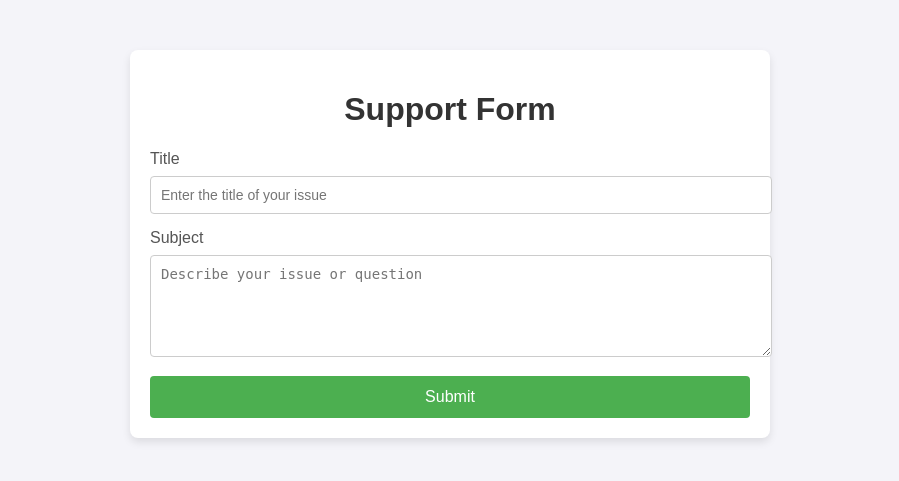
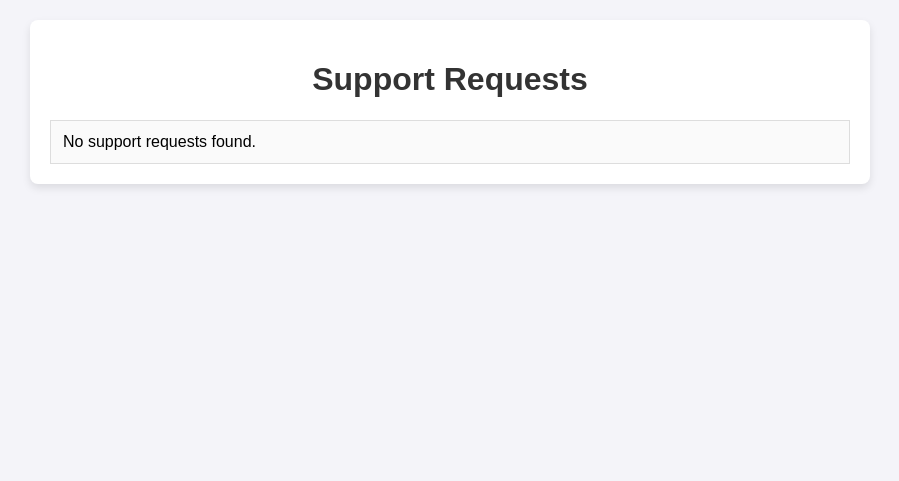
Before and after one commit to siddsp02/LawReach, a Flask app: page /client in a window 1280 px wide. Shown: the top 481 px of the page, without its empty margins (190-1089 px from the left). Run offline with Flask 3, Linux system fonts and the light colour scheme.

Commit message:
updated theme to match with other pages

```diff
--- a/src/templates/client.html
+++ b/src/templates/client.html
@@ -1,21 +1,20 @@
 <!DOCTYPE html>
 <html lang="en">
+
 <head>
-    <meta charset="UTF-8">
-    <meta name="viewport" content="width=device-width, initial-scale=1.0">
-    <title>Client Form</title>
+    <meta chartset="UTF-8">
+    <title> Previous Requests </title>
     <style>
         body {
             font-family: Arial, sans-serif;
             background-color: #f4f4f9;
             margin: 0;
-            padding: 0;
+            padding: 20px;
         }
 
-        .form-container {
-            width: 100%;
-            max-width: 600px;
-            margin: 50px auto;
+        .table-container {
+            max-width: 800px;
+            margin: auto;
             background-color: white;
             padding: 20px;
             border-radius: 8px;
@@ -27,53 +26,61 @@
             color: #333;
         }
 
-        label {
-            font-size: 16px;
-            margin-bottom: 8px;
-            display: block;
-            color: #555;
+        table {
+            width: 100%;
+            border-collapse: collapse;
+            margin-top: 20px;
         }
 
-        input[type="text"], textarea {
-            width: 100%;
-            padding: 10px;
-            margin-bottom: 15px;
-            border: 1px solid #ccc;
-            border-radius: 4px;
-            font-size: 14px;
+        table,
+        th,
+        td {
+            border: 1px solid #ddd;
         }
 
-        button {
-            width: 100%;
+        th,
+        td {
             padding: 12px;
-            background-color: #4CAF50;
-            color: white;
-            border: none;
-            border-radius: 4px;
-            font-size: 16px;
-            cursor: pointer;
+            text-align: left;
         }
 
-        button:hover {
-            background-color: #45a049;
+        th {
+            background-color: #f4f4f4;
+        }
+
+        tr:nth-child(even) {
+            background-color: #fafafa;
         }
     </style>
+
 </head>
+
 <body>
-    <div class="form-container">
-        <h1>Support Form</h1>
-        <form action="/submit_support_form" method="post">
-            <!-- Title field -->
-            <label for="title">Title</label>
-            <input type="text" id="title" name="title" placeholder="Enter the title of your issue" required>
-
-            <!-- Subject field -->
-            <label for="subject">Subject</label>
-            <textarea id="subject" name="subject" rows="5" placeholder="Describe your issue or question" required></textarea>
-
-            <!-- Submit button -->
-            <button type="submit">Submit</button>
-        </form>
+    <div class="table-container">
+        <h1>Support Requests</h1>
+        <table>
+            <thead>
+                <tr>
+                    {% for column in header %}
+                    <th> {{ column }} </th>
+                    {% endfor %}
+                </tr>
+            </thead>
+            <tbody>
+                <tr>
+                    {% for request in requests %}
+                    {% for value in request.values()%}
+                    <td>{{ value }}</td>
+                    {% endfor %}
+                </tr>
+                {% else %}
+                <tr>
+                    <td colspan="3">No support requests found.</td>
+                </tr>
+                {% endfor %}
+            </tbody>
+        </table>
     </div>
 </body>
+
 </html>
```
